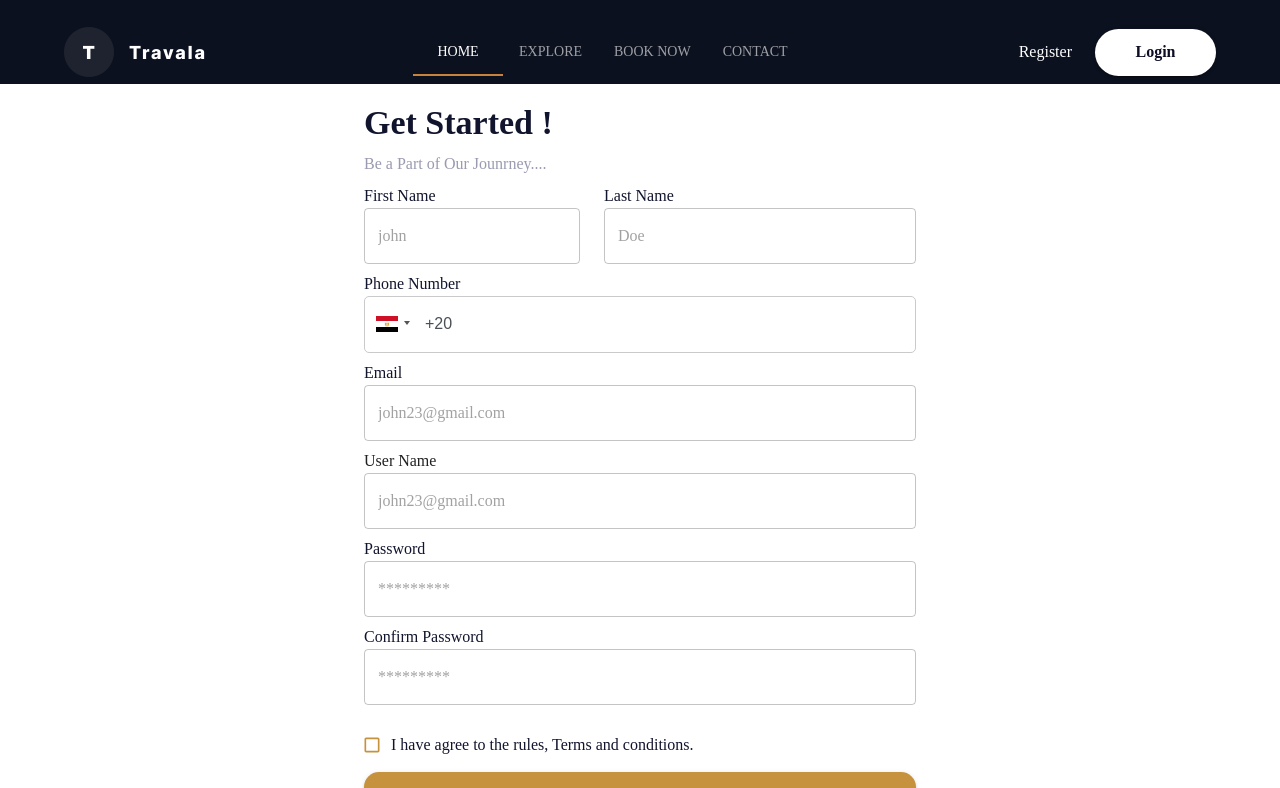
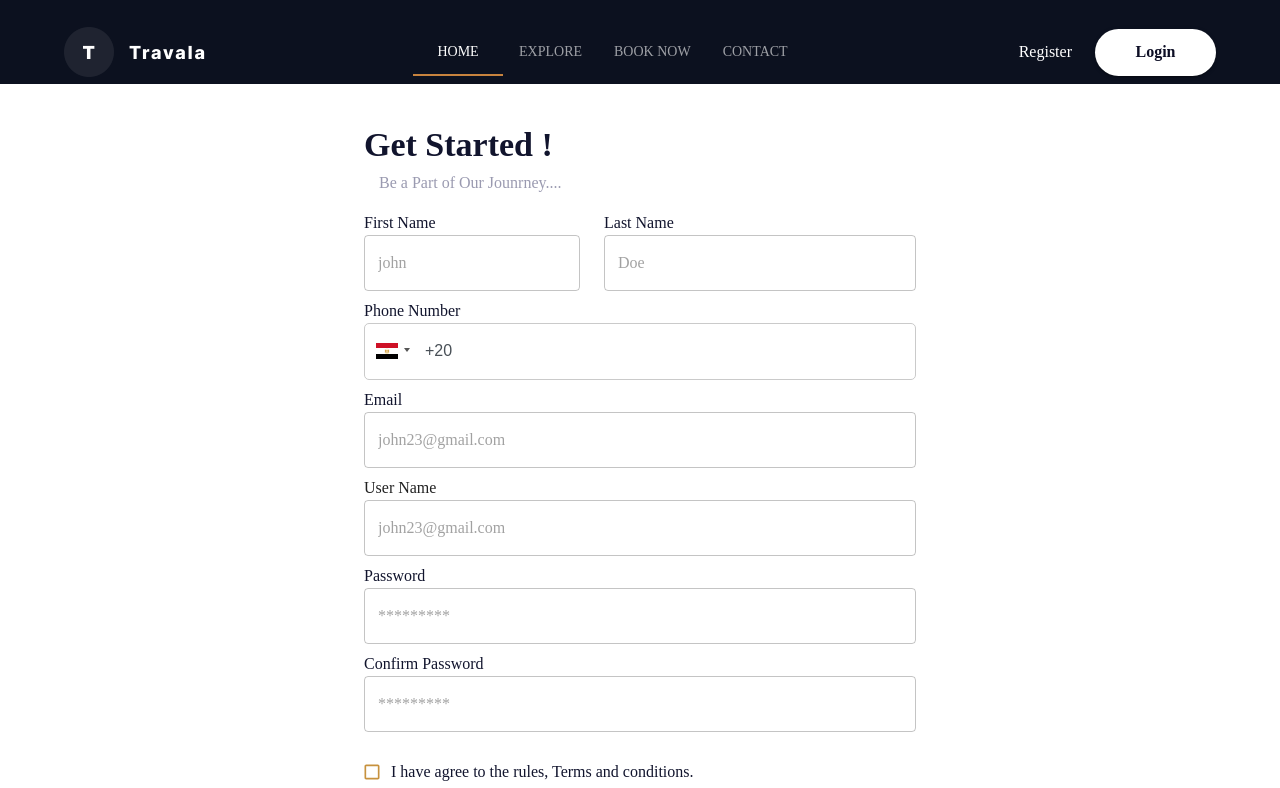
Before and after one commit to Software-Lifecycle-Consultants/slc-open-hms, a Next.js app: page /register in a window 1280 px wide. Shown: the top 788 px of the page. Built offline with nearby package versions, Linux system fonts and the light colour scheme.

Commit message:
Bug Fixed add space between navigation bar and title as well as in the form too

```diff
--- a/app/register/page.tsx
+++ b/app/register/page.tsx
@@ -99,14 +99,16 @@ const Register: React.FC = () => {
       { /* Assign to the Header Details */ }
           <Grid item xs={12}>
             <Typography variant="h4" sx={{
-              marginTop: "18px",
+              marginTop: "40px",
               fontWeight: "bold",
               color: '#11142D'
             }}>
               {registerPageDetails.registerPageTitle}
             </Typography>
             <Typography variant="body1" sx={{
-              marginTop: "8px",
+              marginTop: "5px",
+              marginLeft: "15px",
+              marginBottom:"8px",
               color: '#9A9AB0'
             }}>
               {registerPageDetails.registerPageSubtitle}
```
